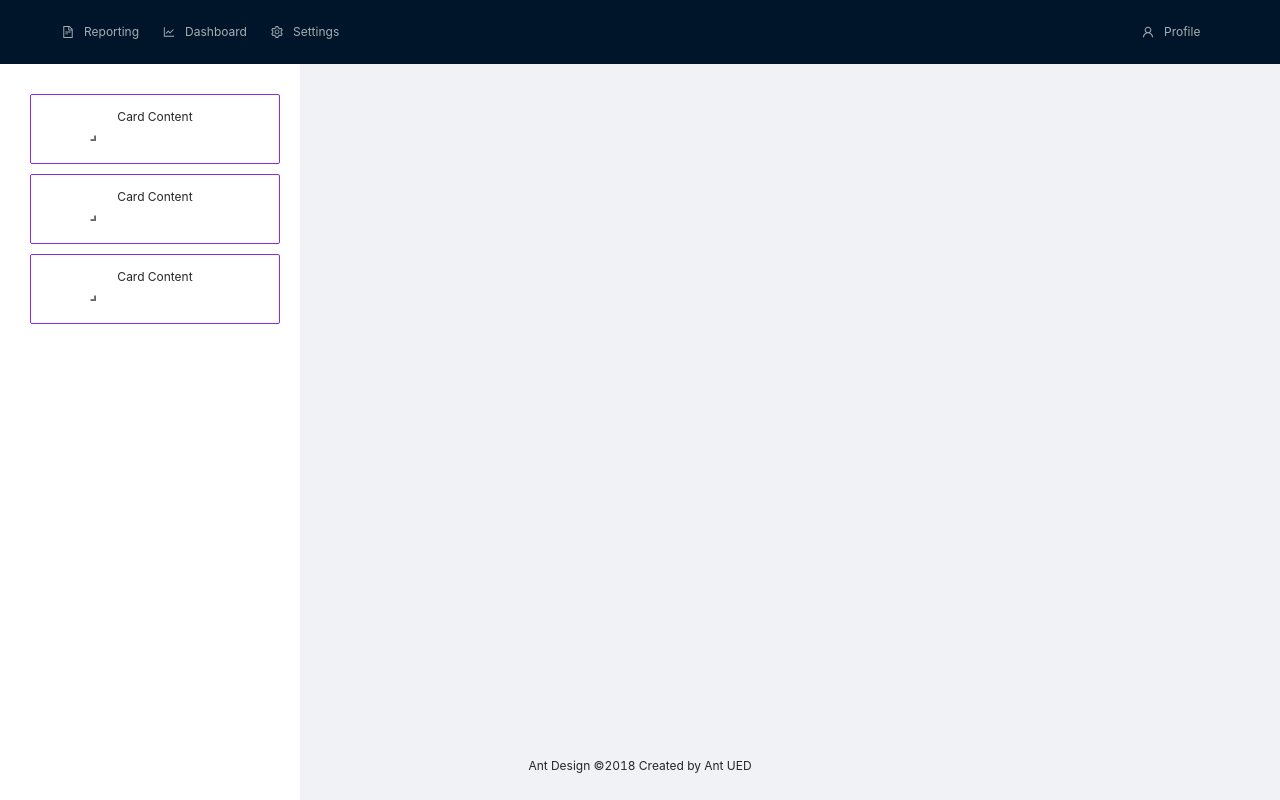
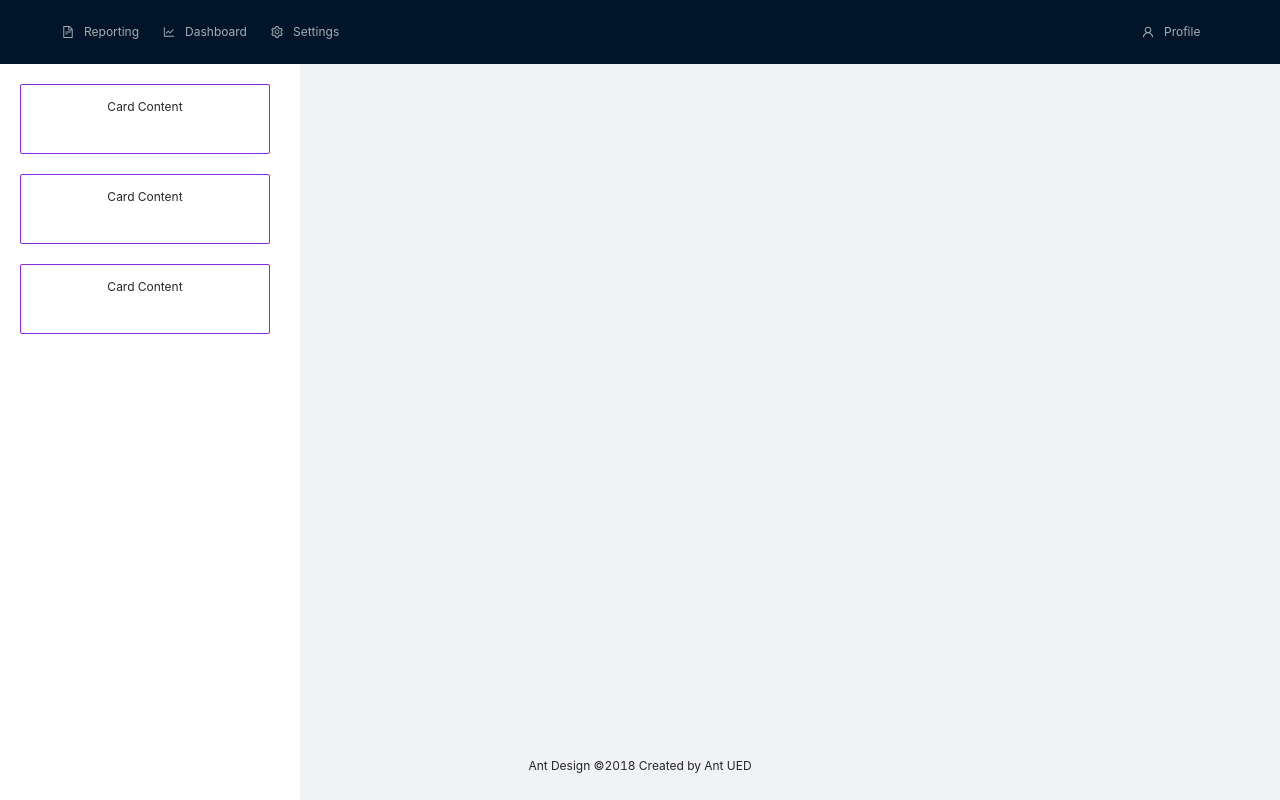
Before and after one commit to MariemSlimene7797/bi-project, a React (Create React App) app: page /Dashboard in a window 1280 px wide. Built offline with nearby package versions, Linux system fonts and the light colour scheme; what @tolgee/i18next would draw is missing.

Commit message:
button hover on card

```diff
--- /dev/null
+++ b/src/pages/Dashboard/Sider/GridLayout/SiderItem/index.css
@@ -0,0 +1,25 @@
+.button{
+    display:none;
+    font-size: large;
+
+   }
+   .cardStyle{
+
+       text-align: center;
+
+   }
+
+
+
+   .cardStyle:hover + .button,.button:hover {
+       display:block;
+       position: absolute;
+       left: 0;
+       right: 0;
+       bottom: 0;
+       width:100%;
+       height: 100%;
+
+
+
+   }
--- a/src/pages/Dashboard/Sider/GridLayout/SiderItem/index.tsx
+++ b/src/pages/Dashboard/Sider/GridLayout/SiderItem/index.tsx
@@ -1,5 +1,7 @@
 import React from 'react';
-import { Card } from 'antd';
+import { Card, Button } from 'antd';
+import './index.css';
+import { PlusCircleOutlined } from '@ant-design/icons';
 
 // eslint-disable-next-line @typescript-eslint/no-empty-interface
 interface SiderItemProps {}
@@ -7,7 +9,12 @@ interface SiderItemProps {}
 const SiderItem: React.FC<SiderItemProps> = () => {
   return (
     <Card hoverable={true} style={CardStyle}>
-      <p style={{ textAlign: 'center' }}>Card Content</p>
+      <div>
+        <p className="cardStyle" style={{ textAlign: 'center' }}>
+          Card Content
+        </p>
+        <Button className="button" type="dashed" size="large" icon={<PlusCircleOutlined />} />
+      </div>
     </Card>
   );
 };
--- a/src/pages/Dashboard/Sider/index.tsx
+++ b/src/pages/Dashboard/Sider/index.tsx
@@ -3,15 +3,19 @@ import { Layout, Menu, Breadcrumb } from 'antd';
 import { UserOutlined, LaptopOutlined, NotificationOutlined } from '@ant-design/icons';
 import GridLayout from './GridLayout';
 import { wrap } from 'module';
+import SiderItem from './GridLayout/SiderItem';
 
 const Sider: React.FC = () => {
   return (
     <Layout style={{ height: 800 }}>
       <Layout.Sider className="name-sider" width={300} theme="light">
-        <GridLayout></GridLayout>
+        <SiderItem />
+        <SiderItem />
+        <SiderItem />
       </Layout.Sider>
     </Layout>
   );
 };
 
 export default Sider;
+// <GridLayout></GridLayout>
```
